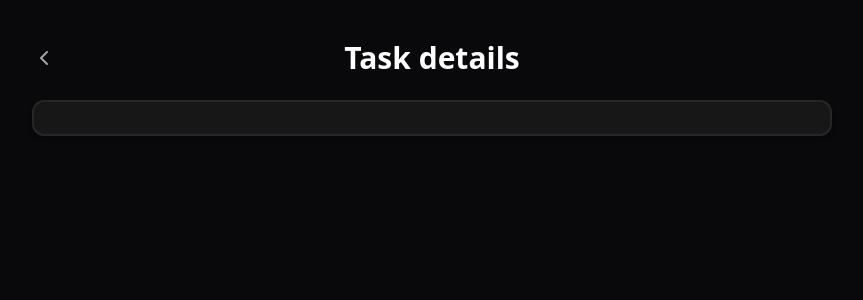
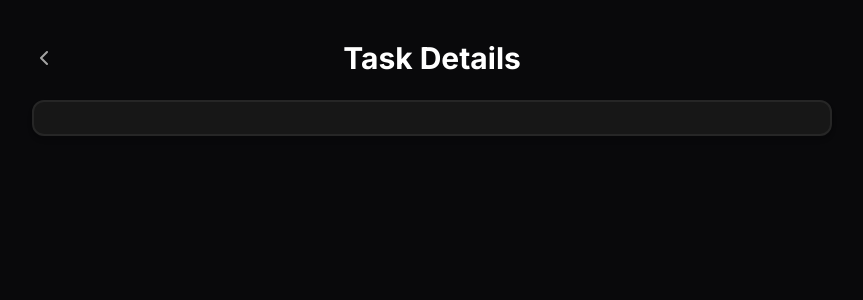
Before and after one commit to Themyus/gestao-de-tarefas, a React (Vite) app: page /#/task in a window 1280 px wide. Shown: the top 300 px of the page, without its empty margins (208-1071 px from the left). Built offline with nearby package versions, Linux system fonts and the light colour scheme.

Commit message:
Versão final 1.0 concluída - otimizando className com dois componentes: Input e Title

```diff
--- a/src/components/AddTask.jsx
+++ b/src/components/AddTask.jsx
@@ -1,4 +1,5 @@
 import { useState } from "react";
+import Input from "./Input";
 
 function AddTask({ onAddTaskSubmit }) {
   const [title, setTitle] = useState("");
@@ -7,17 +8,15 @@ function AddTask({ onAddTaskSubmit }) {
 
   return (
     <div className="space-y-4 p-6 border-2 border-neutral-800 bg-neutral-900 rounded-2xl shadow-md flex flex-col">
-      <input
+      <Input
         type="text"
         placeholder="Enter the task title"
-        className="text-neutral-100 placeholder-neutral-500 bg-neutral-800 border border-neutral-700 outline-1 rounded-lg px-4 py-2 shadow-md"
         value={title}
         onChange={(event) => setTitle(event.target.value)}
       />
-      <input
+      <Input
         type="text"
         placeholder="Enter the task description"
-        className="text-neutral-100 placeholder-neutral-500 bg-neutral-800 border border-neutral-700 outline-1 rounded-lg px-4 py-2 shadow-md "
         value={description}
         onChange={(event) => setDescription(event.target.value)}
       />
--- /dev/null
+++ b/src/components/Input.jsx
@@ -0,0 +1,11 @@
+function Input(props) {
+  // FUnção criada pra armazenar o className dos inputs, que são iguais, pra não ficar repetitivo
+  return (
+    <input
+      className="text-neutral-100 placeholder-neutral-500 bg-neutral-800 border border-neutral-700 outline-1 rounded-lg px-4 py-2 shadow-md"
+      {...props}
+    />
+  );
+}
+
+export default Input;
--- /dev/null
+++ b/src/components/Title.jsx
@@ -0,0 +1,9 @@
+function Title(props) { // FUnção criada pra armazenar o className dos h1 de TaskPage e App, que são iguais, pra não ficar repetitivo
+  return (
+    <h1 className="text-3xl text-white font-bold font-inter text-center">
+      {props.children}
+    </h1>
+  );
+}
+
+export default Title;
--- a/src/pages/App.jsx
+++ b/src/pages/App.jsx
@@ -3,6 +3,7 @@ import Tasks from "../components/Tasks";
 import { v4 } from "uuid";
 import { useEffect } from "react";
 import { useState } from "react";
+import Title from "../components/Title";
 
 function App() {
   const [tasks, setTasks] = useState(
@@ -58,9 +59,7 @@ function App() {
   return (
     <div className="w-screen h-screen bg-zinc-950 flex justify-center py-10">
       <div className="w-[500px] space-y-4">
-        <h1 className="text-3xl text-white font-bold font-inter text-center">
-          Task Manager
-        </h1>
+        <Title>Task Manager</Title>
         <AddTask onAddTaskSubmit={onAddTaskSubmit} />
         <Tasks
           tasks={tasks}
--- a/src/pages/TaskPage.jsx
+++ b/src/pages/TaskPage.jsx
@@ -1,6 +1,7 @@
 import { useSearchParams } from "react-router-dom";
 import { ChevronLeftIcon } from "lucide-react";
 import { useNavigate } from "react-router-dom";
+import Title from "../components/Title";
 
 function TaskPage() {
   const navigate = useNavigate();
@@ -17,9 +18,7 @@ function TaskPage() {
           >
             <ChevronLeftIcon />
           </button>
-          <h1 className="text-3xl text-white font-bold text-center">
-            Task details
-          </h1>
+          <Title>Task Details</Title>
         </div>
 
         <div className="border-2 border-neutral-800 bg-neutral-900 p-4 px-6 rounded-xl shadow-md">
```
